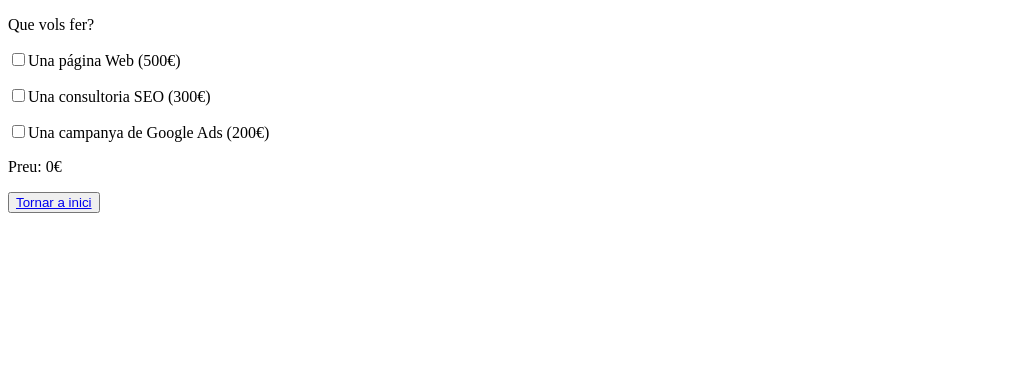
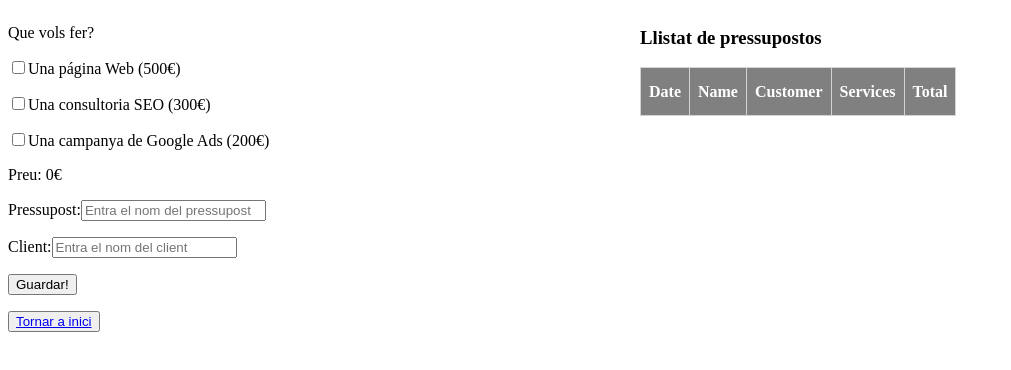
Before and after one commit to jordilop/react-sprint7, a React (Create React App) app: page /quotation in a window 1280 px wide. Shown: the top 370 px of the page, without its empty margins (0-1011 px from the left). Built offline with nearby package versions, Linux system fonts and the light colour scheme.

Commit message:
Exercici 7

```diff
--- a/src/components/Quotation/Quotation.js
+++ b/src/components/Quotation/Quotation.js
@@ -1,7 +1,9 @@
-import { useEffect } from "react";
+import { useEffect, useState } from "react";
+import { Link } from "react-router-dom";
+import { useLocalStorage } from "../../hooks/useLocalStorage";
 import Panell from "../Panell/Panell";
-import { useLocalStorage } from "../../hooks/useLocalStorage";
-import { Link } from "react-router-dom";
+import QuotationList from "../QuotationList/QuotationList";
+import "./styles.css"
 
 function Quotation() {
 
@@ -10,6 +12,29 @@ function Quotation() {
     const [ads, setAds] = useLocalStorage("Ads", 0);
     const [extra, setExtra] = useLocalStorage("Extra", 0);
     const [quotation, setQuotation] = useLocalStorage("Total", 0);
+    const [quotationList, setQuotationList] = useState([]);
+    const date = new Date();
+
+    const getServicesName = (web, seo, ads) => {
+        const result = [];
+        Boolean(web) && result.push("Web");
+        Boolean(seo) && result.push("SEO");
+        Boolean(ads) && result.push("Google Ads");
+        return result;
+    }
+
+    const saveQuotation = () => {
+        setQuotationList(prevElements => [
+            ...prevElements,
+            {
+                date: date.toLocaleDateString(),
+                name: document.getElementById("name").value,
+                customer: document.getElementById("customer").value,
+                services: getServicesName(web, seo, ads).toString(),
+                total: quotation
+            }
+        ])
+    }
 
     useEffect(() => {
         if (!Boolean(web)) {
@@ -23,6 +48,8 @@ function Quotation() {
 
     return (
         <div>
+            <div className="row">
+                <div className="col">
                     <p>Que vols fer?</p>
                     <p>
                         <input type="checkbox" name="web" value="500" checked={Boolean(web)} onChange={event => setWeb(event.target.checked ? Number(event.target.value) : 0)} />
@@ -38,9 +65,25 @@ function Quotation() {
                         Una campanya de Google Ads (200€)
                     </p>
                     <p>Preu: {quotation}€</p>
+                    <p>
+                        Pressupost:
+                        <input type="text" name="name" id="name" placeholder="Entra el nom del pressupost" />
+                    </p>
+                    <p>
+                        Client:
+                        <input type="text" name="customer" id="customer" placeholder="Entra el nom del client" />
+                    </p>
+                    <p><button onClick={saveQuotation}>Guardar!</button></p>
+                </div>
+                <div className="col">
+                    <QuotationList list={quotationList} />
+                </div>
+            </div>
+            <div className="row">
                 <button>
                     <Link to="/">Tornar a inici</Link>
                 </button>
+            </div>
         </div>
     );
 }
--- /dev/null
+++ b/src/components/Quotation/styles.css
@@ -0,0 +1,8 @@
+.row {
+    display: flex;
+    flex-direction: row;
+}
+
+.col {
+    width: 50%;
+}
--- /dev/null
+++ b/src/components/QuotationList/QuotationList.js
@@ -0,0 +1,38 @@
+import "./styles.css";
+
+function QuotationList({ list }) {
+
+    return (
+        <div>
+            <h3>Llistat de pressupostos</h3>
+            <table id="list">
+                <thead>
+                    <tr key="head">
+                        <th>Date</th>
+                        <th>Name</th>
+                        <th>Customer</th>
+                        <th>Services</th>
+                        <th>Total</th>
+                    </tr>
+                </thead >
+                <tbody>
+                    {
+                        list.map((element, index) => {
+                            return (
+                                <tr key={index}>
+                                    <td>{element.date}</td>
+                                    <td>{element.name}</td>
+                                    <td>{element.customer}</td>
+                                    <td>{element.services}</td>
+                                    <td>{element.total}</td>
+                                </tr>
+                            );
+                        })
+                    }
+                </tbody>
+            </table >
+        </div >
+    );
+}
+
+export default QuotationList;
--- /dev/null
+++ b/src/components/QuotationList/styles.css
@@ -0,0 +1,21 @@
+#list {
+    border-collapse: collapse;
+    width: max-content;
+}
+
+#list td, th {
+    border: 1px solid lightgrey;
+    padding: .5rem;
+}
+
+#list tr:hover {
+    background-color: lightgrey;
+}
+
+#list th {
+    padding-top: .9rem;
+    padding-bottom: .9rem;
+    text-align: left;
+    background-color: grey;
+    color: white;
+}
```
Lines whose indentation alone changed are shown as unchanged.
